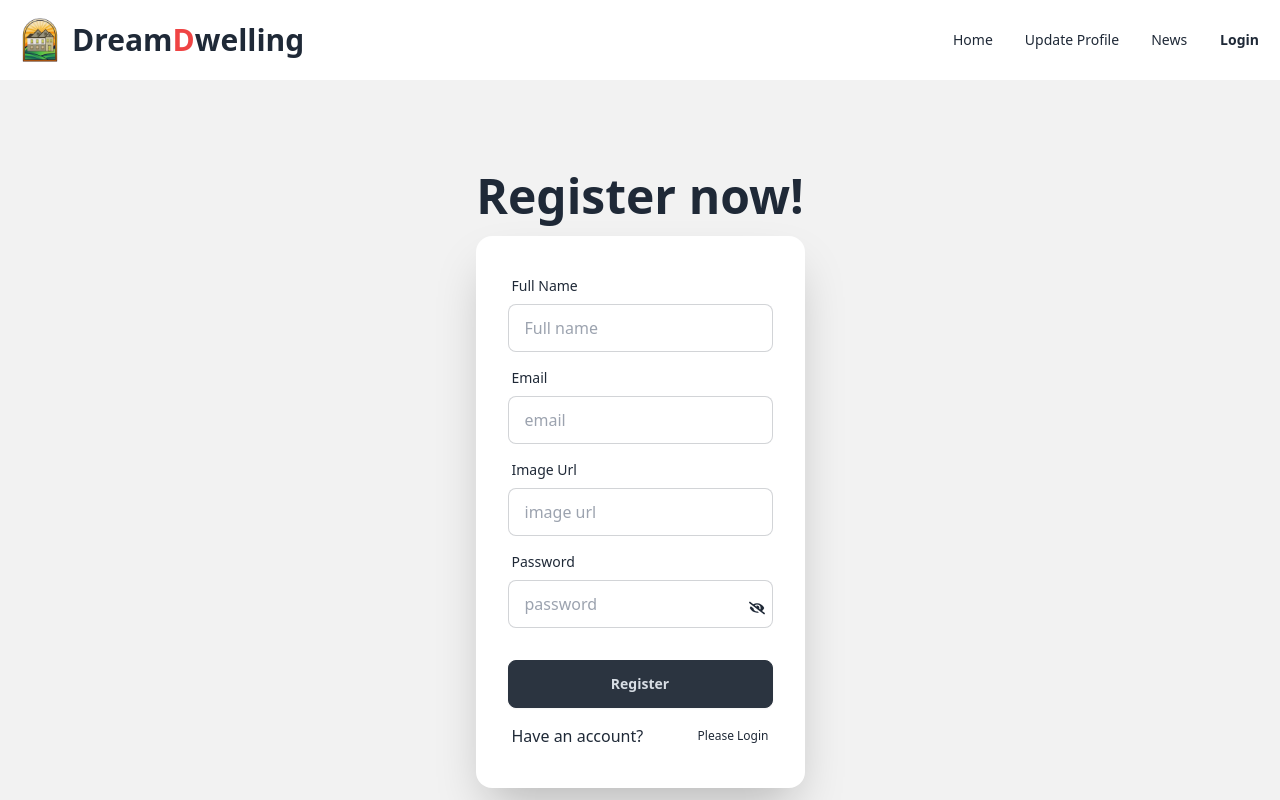
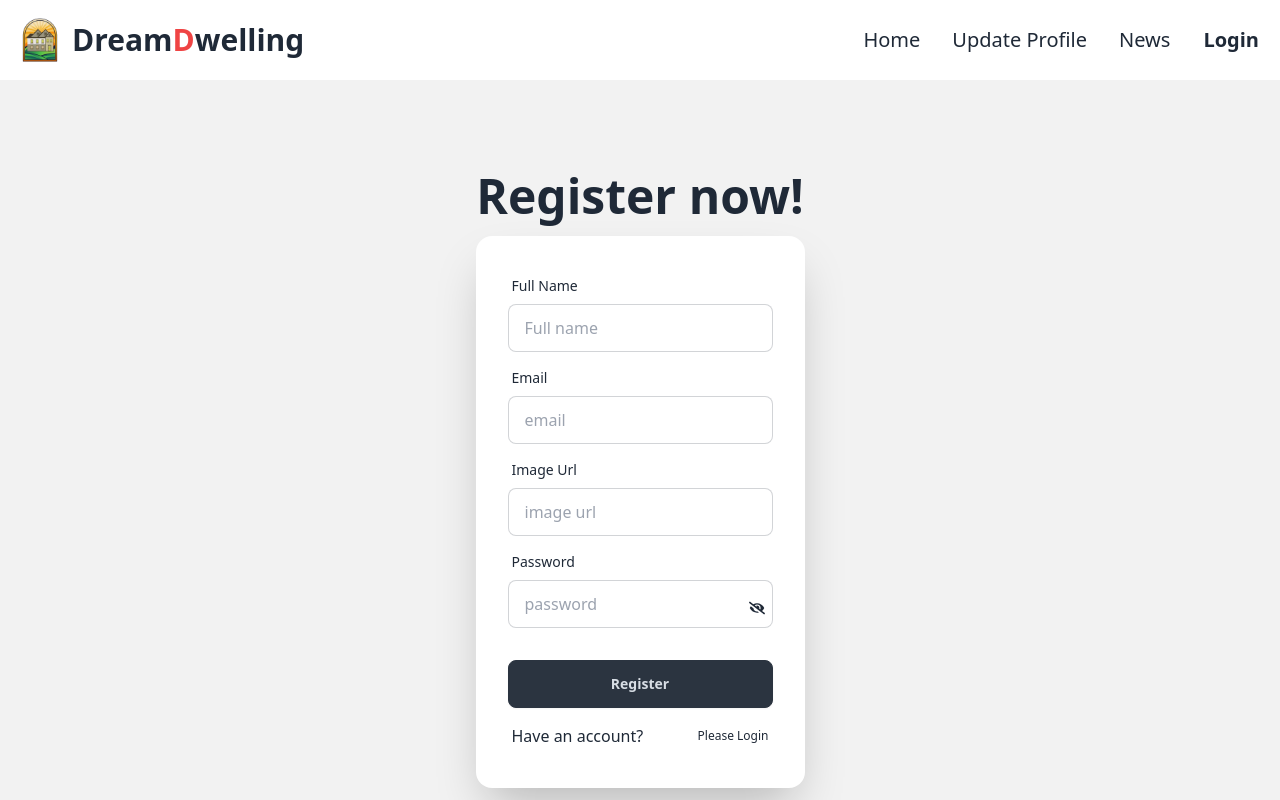
Before and after one commit to naeemul-online/DreamDwelling, a React (Vite) app: page /register in a window 1280 px wide. Shown: the top 800 px of the page. Built offline with nearby package versions, Linux system fonts and the light colour scheme; no server answers.

Commit message:
ready to submit

```diff
--- a/src/Components/Navbar/Navbar.jsx
+++ b/src/Components/Navbar/Navbar.jsx
@@ -7,7 +7,7 @@ const Navbar = () => {
   const { user, logOut } = useAuth();
   // console.log(user, logOut);
   const navLinks = (
-    <>
+    < >
       <li>
         <Link to="/">Home</Link>
       </li>
@@ -56,11 +56,11 @@ const Navbar = () => {
 
       <div className="navbar-end">
         <div className="navbar-center  hidden lg:flex ">
-          <ul className="menu menu-horizontal px-1">{navLinks}</ul>
+          <ul className="menu menu-horizontal px-1  text-xl">{navLinks}</ul>
         </div>
 
         {user ? (
-          <div className="">
+          <div className="text-xl">
             <div className=" flex items-center">
               <label tabIndex={0} className="btn btn-ghost btn-circle avatar">
                 <button
@@ -77,7 +77,7 @@ const Navbar = () => {
                 </button>
               </label>
 
-              <button onClick={logOut} className="btn btn-sm  btn-ghost">
+              <button onClick={logOut} className="btn btn-sm  text-xl btn-ghost">
                 Logout
               </button>
             </div>
@@ -86,7 +86,7 @@ const Navbar = () => {
           </div>
         ) : (
           <Link to="/login">
-            <button className="btn btn-sm  btn-ghost">Login</button>
+            <button className="btn btn-sm  btn-ghost text-xl">Login</button>
           </Link>
         )}
       </div>
```
